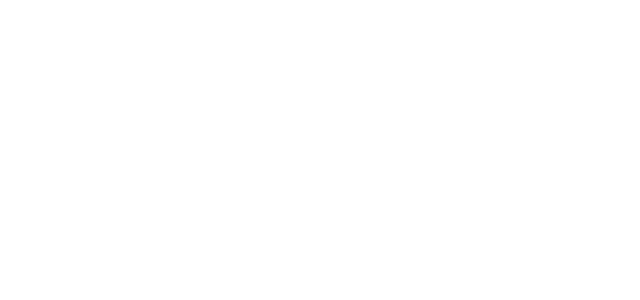
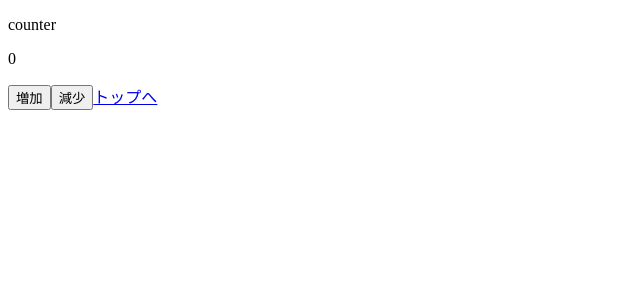
Before and after one commit to shinter61/ediand-frontend, a React app: page /counter in a window 1280 px wide. Shown: the top 300 px of the page, without its empty margins (0-640 px from the left). Built offline with nearby package versions, Linux system fonts and the light colour scheme.

Commit message:
Redux導入 (#5)
* Install redux-toolkit

* Fix server.ts imort error

* Install react-redux

* Install redux

* Add flux cycle by redux toolkit

```diff
--- a/package.json
+++ b/package.json
@@ -13,7 +13,9 @@
     "@types/node": "^14.14.10",
     "@types/react": "^17.0.0",
     "@types/react-dom": "^17.0.0",
+    "@types/react-redux": "^7.1.11",
     "@types/react-router-dom": "^5.1.6",
+    "@types/redux": "^3.6.0",
     "@types/styled-components": "^5.1.4",
     "@types/webpack": "^4.41.25",
     "@types/webpack-dev-middleware": "^3.7.2",
@@ -47,10 +49,13 @@
     "@babel/core": "^7.4.5",
     "@babel/preset-env": "^7.4.5",
     "@babel/preset-react": "^7.0.0",
+    "@reduxjs/toolkit": "^1.5.0",
     "axios": "^0.21.0",
     "express": "^4.17.1",
     "react": "^16.8.6",
     "react-dom": "^16.8.6",
+    "react-redux": "^7.2.2",
+    "redux": "^4.0.5",
     "styled-components": "^5.2.1"
   },
   "scripts": {
--- a/src/App.tsx
+++ b/src/App.tsx
@@ -1,16 +1,27 @@
 import * as React from "react";
+import { BrowserRouter, Route } from "react-router-dom";
+import { Provider } from "react-redux";
+import { configureStore } from "@reduxjs/toolkit";
+import rootReducer from "./reducers";
 import Top from "./Top";
 import SignUp from "./SignUp";
 import SignIn from "./SignIn";
-import { BrowserRouter, Route } from "react-router-dom";
+import Counter from "./Counter";
+
+const store = configureStore({
+  reducer: rootReducer,
+});
 
 const App: React.FC = () => {
   return (
-    <BrowserRouter>
-      <Route exact path="/" component={Top} />
-      <Route exact path="/sign_up" component={SignUp} />
-      <Route exact path="/sign_in" component={SignIn} />
-    </BrowserRouter>
+    <Provider store={store}>
+      <BrowserRouter>
+        <Route exact path="/" component={Top} />
+        <Route exact path="/sign_up" component={SignUp} />
+        <Route exact path="/sign_in" component={SignIn} />
+        <Route exact path="/counter" component={Counter} />
+      </BrowserRouter>
+    </Provider>
   );
 };
 
--- /dev/null
+++ b/src/Counter.tsx
@@ -0,0 +1,24 @@
+import * as React from "react";
+import { connect } from "react-redux";
+import { Link } from "react-router-dom";
+import { increment, decrement } from "./counterSlice";
+
+const mapStateToProps = (state: any) => ({
+  count: state.counter,
+});
+
+const mapDispatchToProps = { increment, decrement };
+
+const Counter: React.FC<any> = ({ count, increment, decrement }) => {
+  return (
+    <div>
+      <p>counter</p>
+      <p>{count}</p>
+      <button onClick={() => increment({ number: 1 })}>増加</button>
+      <button onClick={() => decrement({ number: 1 })}>減少</button>
+      <Link to="/">トップへ</Link>
+    </div>
+  );
+};
+
+export default connect(mapStateToProps, mapDispatchToProps)(Counter);
--- a/src/Top.tsx
+++ b/src/Top.tsx
@@ -7,6 +7,7 @@
       <p>top</p>
       <Link to="/sign_up">新規登録</Link>
       <Link to="/sign_in">ログイン</Link>
+      <Link to="/counter">カウンター</Link>
     </div>
   );
 };
--- /dev/null
+++ b/src/counterSlice.ts
@@ -0,0 +1,21 @@
+import { createSlice } from "@reduxjs/toolkit";
+
+const counterSlice = createSlice({
+  name: "counter",
+  initialState: 0,
+  reducers: {
+    increment(state, action) {
+      const { number } = action.payload;
+      state += number;
+      return state;
+    },
+    decrement(state, action) {
+      const { number } = action.payload;
+      state -= number;
+      return state;
+    },
+  },
+});
+
+export const { increment, decrement } = counterSlice.actions;
+export default counterSlice.reducer;
--- /dev/null
+++ b/src/reducers/index.ts
@@ -0,0 +1,6 @@
+import { combineReducers } from "redux";
+import counterReducer from "../counterSlice";
+
+export default combineReducers({
+  counter: counterReducer,
+});
```
Also changed, not shown: 2 other files (tests, documents, lock files or other folders).
